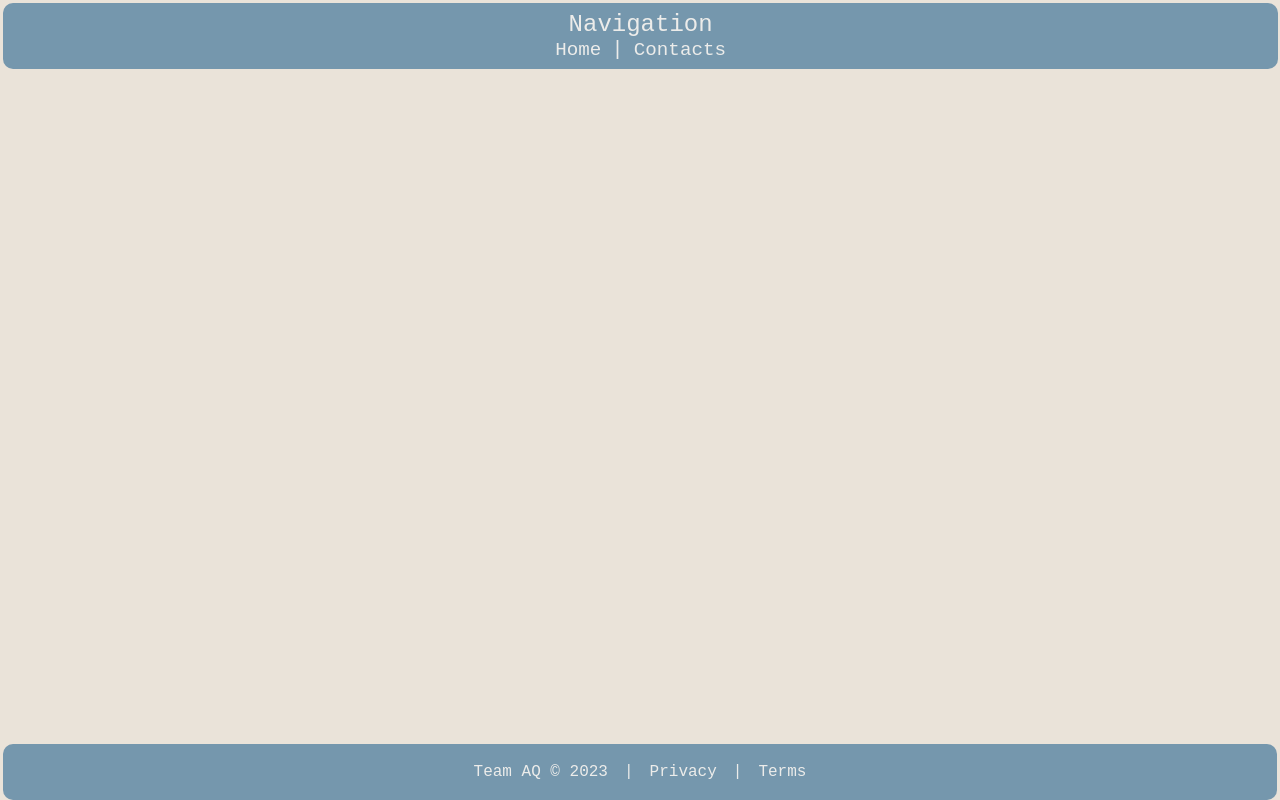
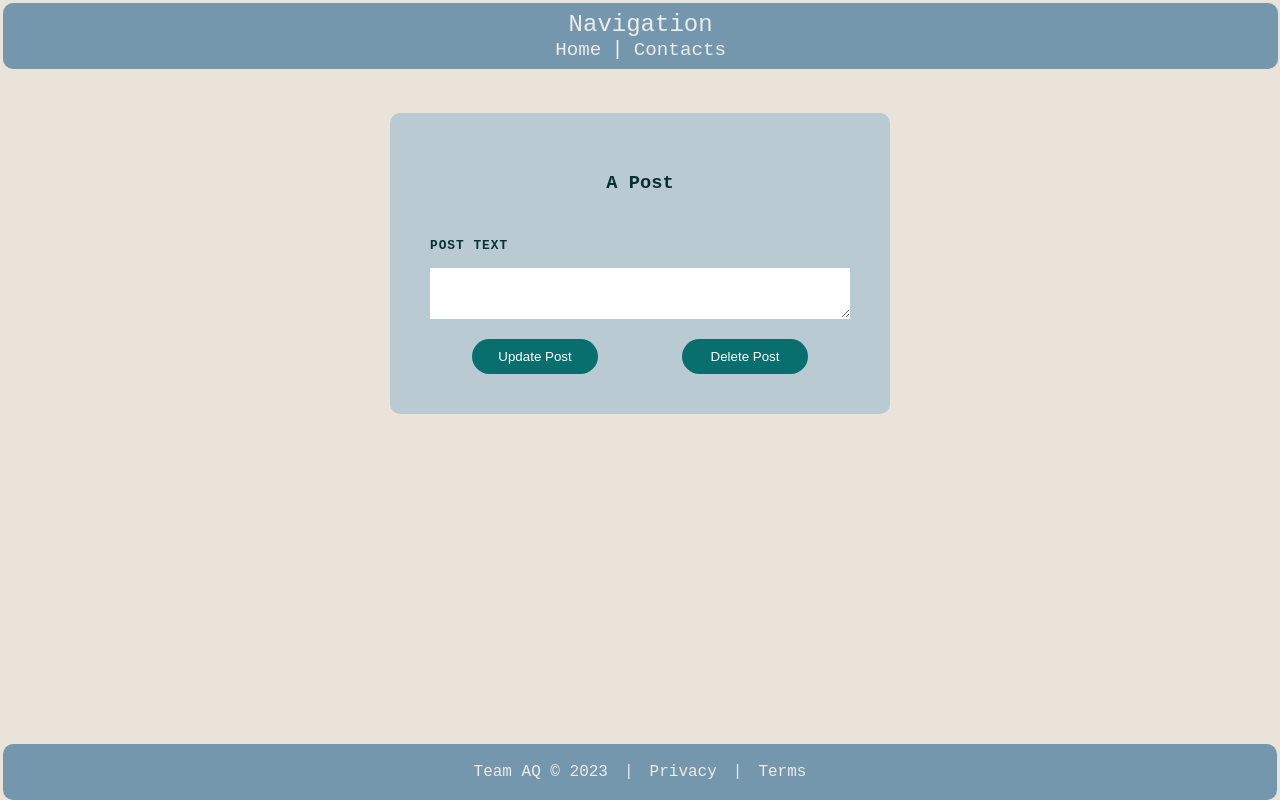
Before and after one commit to EliisabetK/CinemaSpotlight, a Vue app: page /#/singlepost/1 in a window 1280 px wide. Built offline with nearby package versions, Linux system fonts and the light colour scheme; no server answers; the HTML template or start-up script is replaced by a standard one.

Commit message:
added update and delete post functionality

```diff
--- a/src/components/Post.vue
+++ b/src/components/Post.vue
@@ -1,6 +1,7 @@
 <!-- veel ei tööta aga baas olemas -->
 
 <template>
+  <router-link :to="'/singlepost/' + id">
     <div id="postDiv" ref="dynamicContent">
       <div class="post">
         <div class="post-header">
@@ -9,6 +10,7 @@
         <p class="post-content">{{ post_text }}</p>
       </div>
     </div>
+  </router-link>
 </template>
 
 <script>
--- a/src/router/index.js
+++ b/src/router/index.js
@@ -43,14 +43,7 @@ const routes = [
     path: "/singlepost/:postId",
     name: "SinglePost",
     component: SinglePost,
-    beforeEnter: async (to, from, next) => {
-      let authResult = await auth.authenticated();
-      if (!authResult) {
-        next('/login');
-      } else {
-        next();
-      }
-    },
+    props: true,
   },
   {
     path: "/contacts",
--- a/src/views/SinglePost.vue
+++ b/src/views/SinglePost.vue
@@ -1,11 +1,184 @@
 <template>
-    <div class="Single post">
-      <h1>Contacts</h1>
+  <div>
+    <div class="container">
+      <main>
+        <div class="form">
+          <h3>A Post</h3>
+          <label for="postText">Post Text</label>
+          <textarea name="postText" required v-model="postText"></textarea>
+          <div class="button-container">
+            <button @click="updatePost" class="center">Update Post</button>
+            <button @click="deletePost" class="center">Delete Post</button>
+          </div>
+        </div>
+      </main>
     </div>
-  </template>
+  </div>
+</template>
 
-  <script>
-  export default {
-    name: "SinglePost",
+<script>
+export default {
+  name: "SinglePost",
+
+  data: function () {
+    return {
+      postText: "",
+      postsList: []
+    };
+  },
+  mounted() {
+    this.fetchPostText();
+  },
+
+  methods: {
+    fetchPostsList() {
+      fetch('http://localhost:3000/api/posts')
+        .then(response => response.json())
+        .then(data => {
+          this.postsList = data;
+        })
+        .catch(error => {
+          console.error('Error fetching posts list:', error);
+        });
+    },
+
+    fetchPostText() {
+      const postId = this.$route.params.postId
+
+      fetch(`http://localhost:3000/api/posts/${postId}`)
+        .then((response) => response.json())
+        .then((data) => {
+          this.postText = data[0].post_text;
+        })
+        .catch((error) => {
+          console.error('Error fetching post text:', error);
+        });
+    },
+
+    updatePost() {
+      const postId = this.$route.params.postId
+
+      var data = {
+        post_text: this.postText,
+      };
+      fetch(`http://localhost:3000/api/posts/${postId}`, {
+        method: "PUT",
+        headers: {
+          "Content-Type": "application/json",
+        },
+        credentials: "include",
+        body: JSON.stringify(data),
+        })
+        .then((response) => {
+        console.log(response.data);
+        response.json();
+        this.$router.push("/mainview");
+        })
+        .catch((e) => {
+            console.log(e);
+            console.log("error");
+        });
+    },
+
+    deletePost() {
+      const postId = this.$route.params.postId
+
+      fetch(`http://localhost:3000/api/posts/${postId}`, {
+        method: "DELETE",
+        headers: {
+        "Content-Type": "application/json",
+        },
+        credentials: "include",
+        })
+        .then((response) => {
+          if (!response.ok) {
+            throw new Error("Failed to delete post");
+          }
+          return response.json();
+        })
+        .then(() => {
+          console.log('Post deleted successfully');
+          this.$router.push("/mainview");
+        })
+        .catch((error) => {
+          console.error('Error deleting post:', error);
+        });
+    }
   }
-  </script>
+}
+</script>
+
+<style scoped>
+.container {
+  display: flex;
+  /*min-height: calc(100vh - 4.5em);*/
+  max-height: calc(100vh - 6.5em);
+  column-gap: 3em;
+}
+
+main {
+  margin-top: 5em;
+  flex: 3;
+  overflow-y: auto;
+  max-height: calc(100vh - 10em);
+}
+
+.form {
+  max-width: 420px;
+  margin: 30px auto;
+  background: rgb(186, 202, 210);
+  text-align: left;
+  padding: 40px;
+  border-radius: 10px;
+}
+
+h3 {
+  text-align: center;
+  color: rgb(8, 48, 48)
+}
+
+label {
+  color: rgb(8, 49, 49);
+  display: inline-block;
+  margin: 25px 0 15px;
+  font-size: 0.8em;
+  text-transform: uppercase;
+  letter-spacing: 1px;
+  font-weight: bold;
+}
+
+textarea {
+  display: block;
+  padding: 10px 6px;
+  width: 100%;
+  box-sizing: border-box;
+  border: none;
+  border-bottom: 1px solid white;
+  color: rgb(25, 25, 93);
+  resize: vertical;
+}
+
+button {
+  background: rgb(8, 110, 110);
+  border: 0;
+  padding: 10px 20px;
+  margin: 20px 20px 20px 20px;
+  color: white;
+  border-radius: 20px;
+  align-items: center;
+  text-align: center;
+}
+
+.center {
+  margin: auto;
+  border: 0;
+  padding: 10px 20px;
+  margin-top: 20px;
+  width: 30%;
+}
+
+.button-container {
+  display: flex;
+  justify-content: center;
+}
+</style>
```
Also changed, not shown: server.js (+46 -0 lines). Lines whose indentation alone changed are shown as unchanged.
